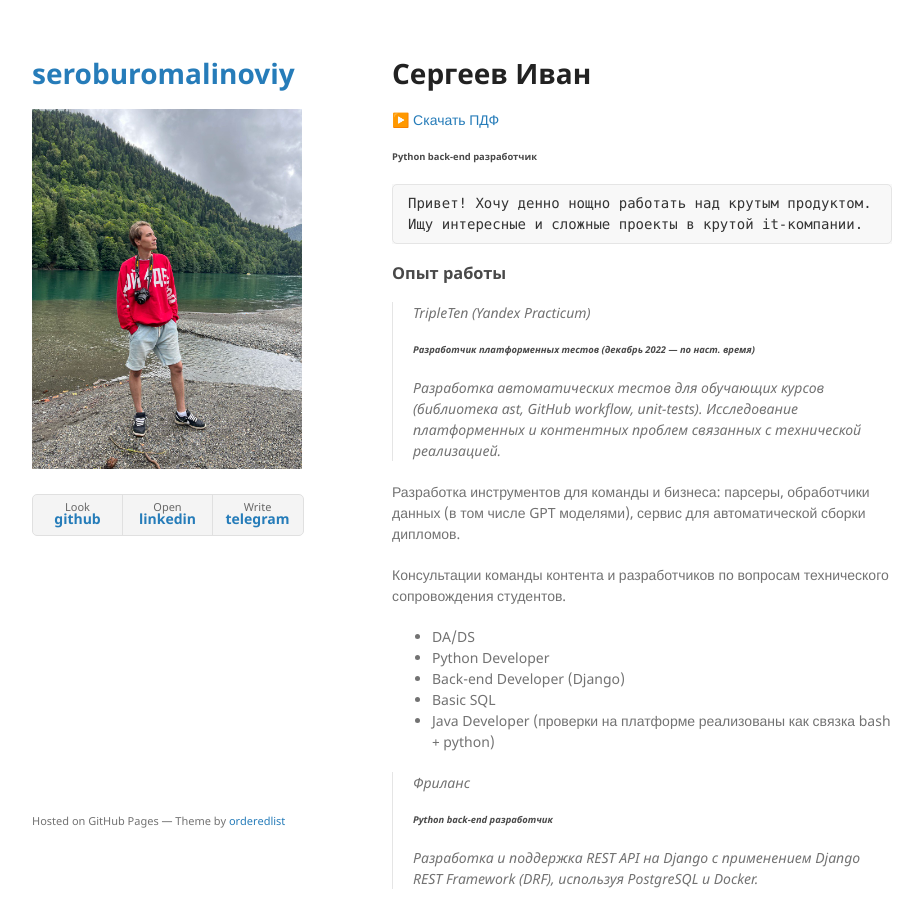
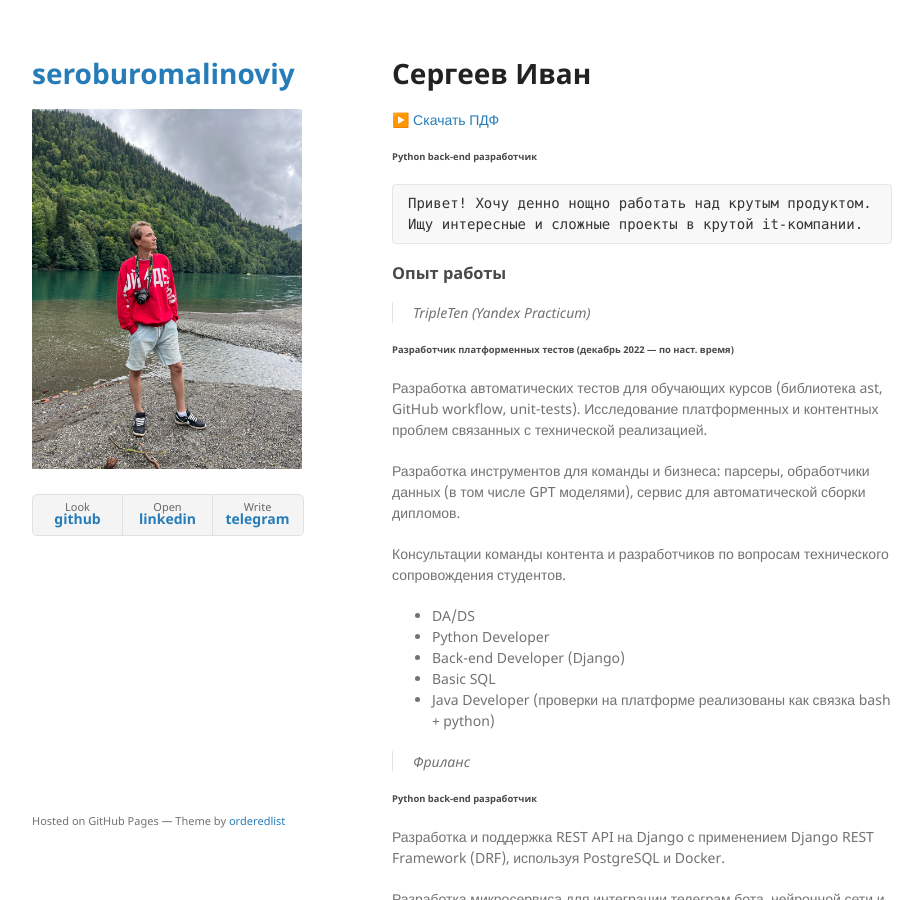
Before and after one commit to seroburomalinoviy/seroburomalinoviy.github.io, a Jekyll site: the page built from index.md, in a window 1280 px wide and 900 px high. Shown: the whole window, without its empty margins (178-1101 px from the left). Built offline with Jekyll 4.4.1, drawn with Linux system fonts in a browser that asks for light colours; the repository's description, which GitHub fills in, is left out; our own code applies the rules of GitHub Pages for plain Markdown files.

Commit message:
upd CV content

````diff
--- a/index.md
+++ b/index.md
@@ -15,11 +15,12 @@ layout: default
 Ищу интересные и сложные проекты в крутой it-компании.
 ```
 
+### Опыт работы
 
+> TripleTen (Yandex Practicum)
 
-### Опыт работы
-> TripleTen (Yandex Practicum)
 ###### Разработчик платформенных тестов (декабрь 2022 — по наст. время)
+
 Разработка автоматических тестов для обучающих курсов (библиотека ast, GitHub workflow, unit-tests).
 Исследование платформенных и контентных проблем связанных с технической реализацией.
 
@@ -34,7 +35,9 @@ layout: default
 - Java Developer (проверки на платформе реализованы как связка bash + python)
 
 > Фриланс
+
 ###### Python back-end разработчик
+
 Разработка и поддержка REST API на Django с применением Django REST Framework (DRF), используя PostgreSQL и Docker.
 
 Разработка микросервиса для интеграции телеграм бота, нейронной сети и RabbitMQ, с использованием PostgreSQL, Redis в качестве кеша и дополнительной базы данных, а также RabbitMQ для обмена сообщениями.
@@ -42,13 +45,17 @@ layout: default
 Моя роль включала разработку новых функциональностей и обеспечение надежной работы существующих сервисов, а также участие в проектировании системы с акцентом на производительность и масштабируемость.
 
 > iQutor
+
 ###### Python back-end разработчик (март 2022 — февраль 2023)
+
 Поддержка и доработка django-сервиса с ботами на aiogram и asyncio для образовательной онлайн площадки с репетиторами для школьников.
 
 ### Образование
 
 >Санкт-Петербургский национальный исследовательский университет информационных технологий, механики и оптики, Санкт-Петербург (Университет ИТМО)
+
 ###### Магистр
+
 СУИР, Робототехника и искусственный интелект
 
 ### Курсы
````
